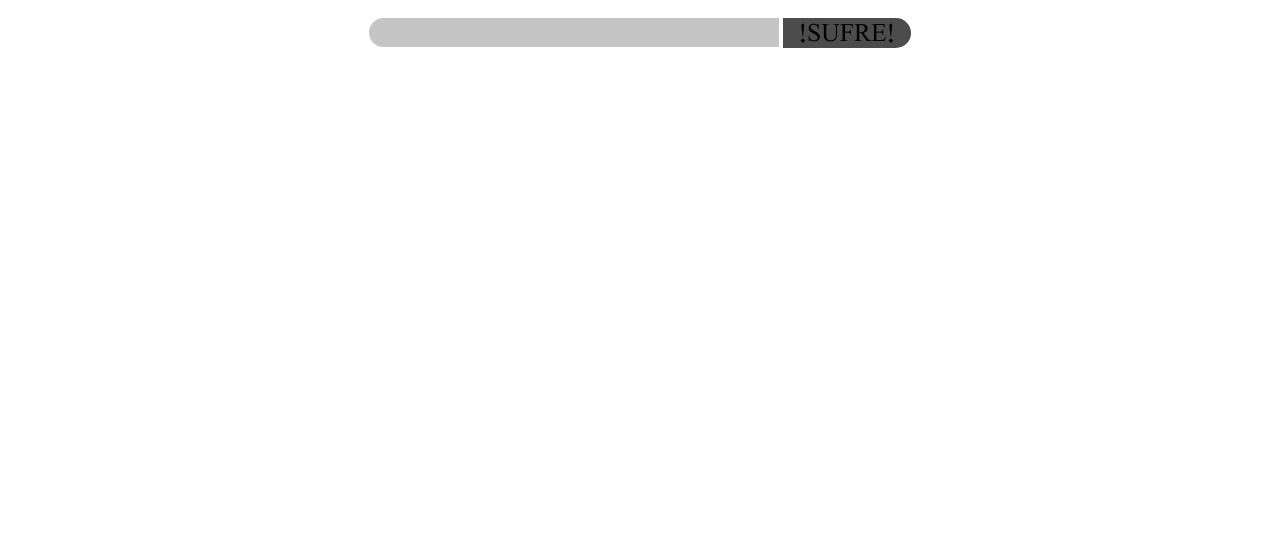
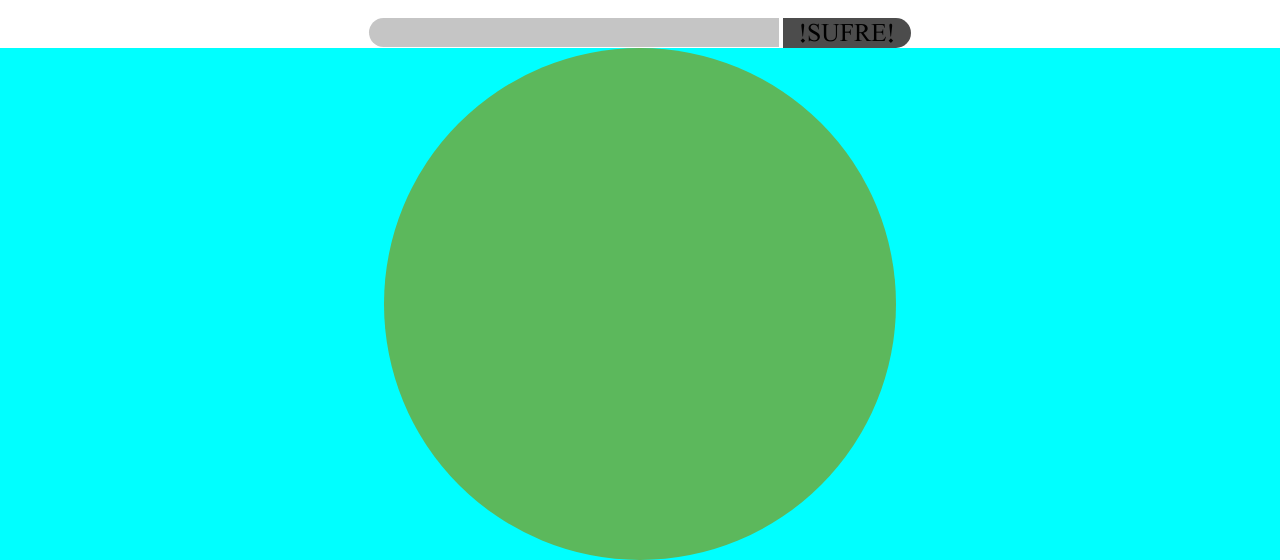
Before and after one commit to Andrespz07/Wheel-of, a website: page public/index.html in a window 1280 px wide. Shown: the part 321-881 px from the top of the page. Before the commit the page ends 800 px from the top, so only its background shows below. Drawn offline with Linux system fonts and the light colour scheme.

Commit message:
bryan changes

```diff
--- a/public/index.html
+++ b/public/index.html
@@ -19,7 +19,9 @@
                 <input type="submit" id="button-sufre" value="&#33SUFRE!">
               </form>
             </section>
-        <section id="section-wheel"></section>
+        <section id="section-wheel">
+            <div class="wheel"></div>
+        </section>
         <section id="section-result-actions"></section>
         <section id="section-instructions"></section>
     </main>
--- a/src/sass/wheel.scss
+++ b/src/sass/wheel.scss
@@ -0,0 +1,15 @@
+#section-wheel{
+    display: flex;
+    justify-content:center;
+    background-color: aqua;
+}
+
+.wheel {
+    width: 40vw;
+    height: 40vw;
+    -moz-border-radius: 50%;
+    -webkit-border-radius: 50%;
+    border-radius: 50%;
+    background: #5cb85c;
+    display: flex;
+}
```
Also changed, not shown: public/css/wheel.css, 1 other file.
